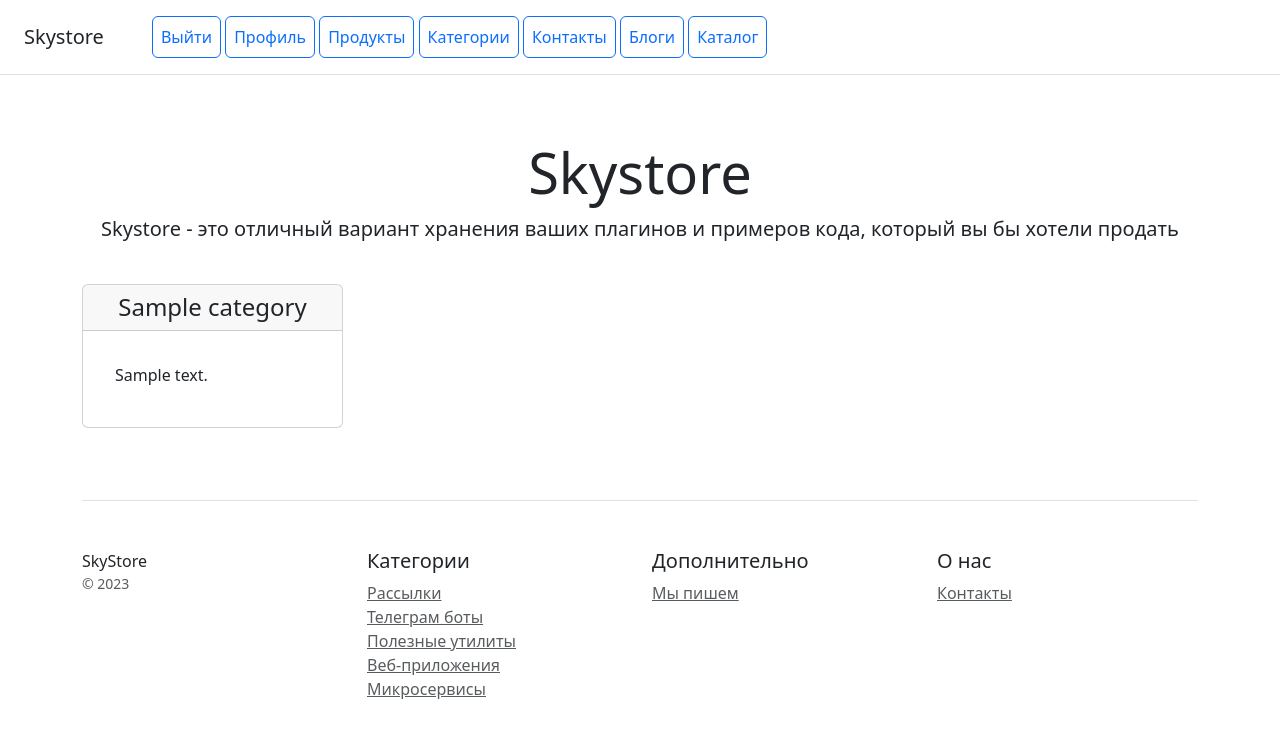
After one commit to dddendyy/HW_19.3-, a Django app: page /categories/ in a window 1280 px wide. The commit adds this page. Shown: the top 738 px of the page. Run offline with Django 5.2, Linux system fonts and the light colour scheme; a user stored in the database is signed in; tables that the repository leaves empty hold one stand-in row (values such as "Sample post").

Commit message:
Реализован вывод списка категорий

```diff
--- a/catalog/templates/catalog/base.html
+++ b/catalog/templates/catalog/base.html
@@ -18,6 +18,7 @@
             <a class="p-2 btn btn-outline-primary" href="{% url 'users:register' %}">Регистрация</a>
         {% endif %}
             <a class="p-2 btn btn-outline-primary" href="/products/">Продукты</a>
+            <a class="p-2 btn btn-outline-primary" href="{% url 'catalog:categories' %}">Категории</a>
             <a class="p-2 btn btn-outline-primary" href="/contacts/">Контакты</a>
             <a class="p-2 btn btn-outline-primary" href="{% url 'blogs:list' %}">Блоги</a>
             <a class="p-2 btn btn-outline-primary" href="/">Каталог</a>
--- /dev/null
+++ b/catalog/templates/catalog/category_list.html
@@ -0,0 +1,22 @@
+{% extends 'catalog/base.html' %}
+{% load my_tags %}
+
+{% block content %}
+
+<div class="row text-center">
+    {% for category in object_list %}
+    <div class="col-3">
+        <div class="card mb-4 box-shadow">
+            <div class="card-header">
+                <h4 class="my-0 font-weight-normal">{{ category.name }}</h4>
+            </div>
+            <div class="card-body">
+                <ul class="list-unstyled mt-3 mb-4 text-start m-3">
+                    {{ category.desc }}
+                </ul>
+            </div>
+        </div>
+    </div>
+    {% endfor %}
+</div>
+{% endblock %}
--- a/catalog/urls.py
+++ b/catalog/urls.py
@@ -3,7 +3,7 @@ from django.views.decorators.cache import cache_page
 
 from catalog.apps import CatalogConfig
 from catalog.views import ContactTemplateView, HomeTemplateView, ProductsListView, ProductCardDetailView, \
-    ProductCreateView, ProductUpdateView, ProductDeleteView
+    ProductCreateView, ProductUpdateView, ProductDeleteView, CategoryListView
 
 app_name = CatalogConfig.name
 
@@ -11,6 +11,7 @@ urlpatterns = [
     path('', HomeTemplateView.as_view(), name='home'),
     path('contacts/', ContactTemplateView.as_view(), name='contacts'),
     path('products/', ProductsListView.as_view(), name='products'),
+    path('categories/', CategoryListView.as_view(), name='categories'),
     path('products/<int:pk>/', cache_page(60)(ProductCardDetailView.as_view()), name='product'),
     path('create/', ProductCreateView.as_view(), name='create'),
     path('update/<int:pk>', ProductUpdateView.as_view(), name='update'),
--- a/catalog/views.py
+++ b/catalog/views.py
@@ -5,7 +5,7 @@ from django.urls import reverse_lazy
 from django.views.generic import TemplateView, ListView, DetailView, CreateView, UpdateView, DeleteView
 
 from catalog.forms import ProductForm, VersionForm, ProductModeratorForm
-from catalog.models import Product, Version
+from catalog.models import Product, Version, Category
 
 
 class ContactTemplateView(TemplateView):
@@ -14,6 +14,10 @@ class ContactTemplateView(TemplateView):
 
 class HomeTemplateView(TemplateView):
     template_name = 'catalog/home.html'
+
+
+class CategoryListView(LoginRequiredMixin, ListView):
+    model = Category
 
 
 class ProductsListView(LoginRequiredMixin, ListView):
```
